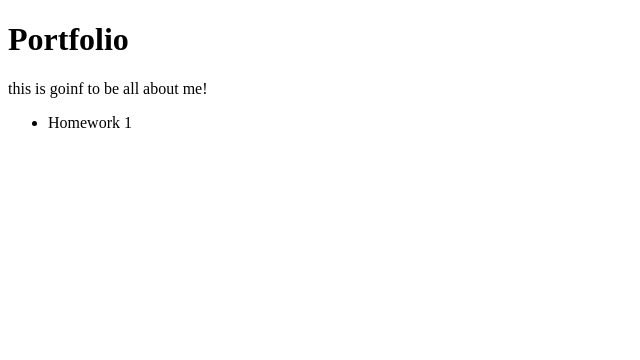
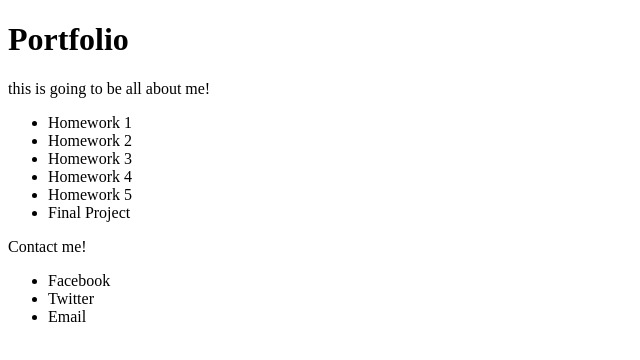
Before and after one commit to ashleycarmen/FEWD32, a plain HTML site: page index.html in a window 1280 px wide. Shown: the whole page, without its empty margins (0-640 px from the left). Drawn offline with Linux system fonts and the light colour scheme.

Commit message:
added more, related to homework and final project as well as contact info

```diff
--- a/index.html
+++ b/index.html
@@ -6,12 +6,25 @@
 <body>
 	<h1>Portfolio</h1>
 	<div>
-		<p>this is goinf to be all about me!</p>
+		<p>this is going to be all about me!</p>
 	</div>
 	<div>
 		<ul>
-			<li
 			<li>Homework 1</li>
+			<li>Homework 2</li>
+			<li>Homework 3</li>
+			<li>Homework 4</li>
+			<li>Homework 5</li>
+			<li>Final Project</li>
+		</ul>
+	</div>
+
+	<div>
+		<p>Contact me!</p>
+		<ul>
+			<li>Facebook</li>
+			<li>Twitter</li>
+			<li>Email</li>
 		</ul>
 	</div>
 </body>
```
